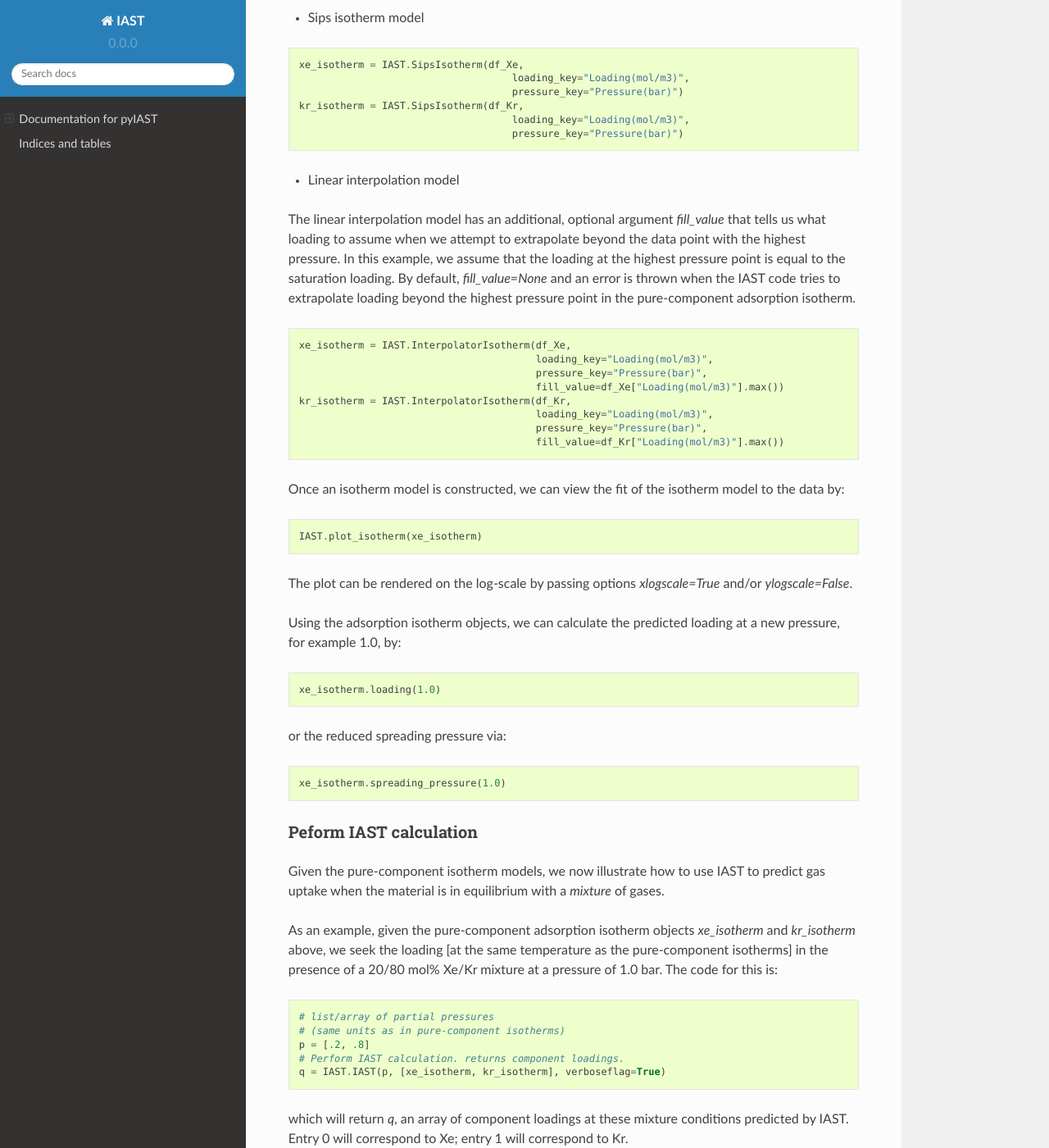
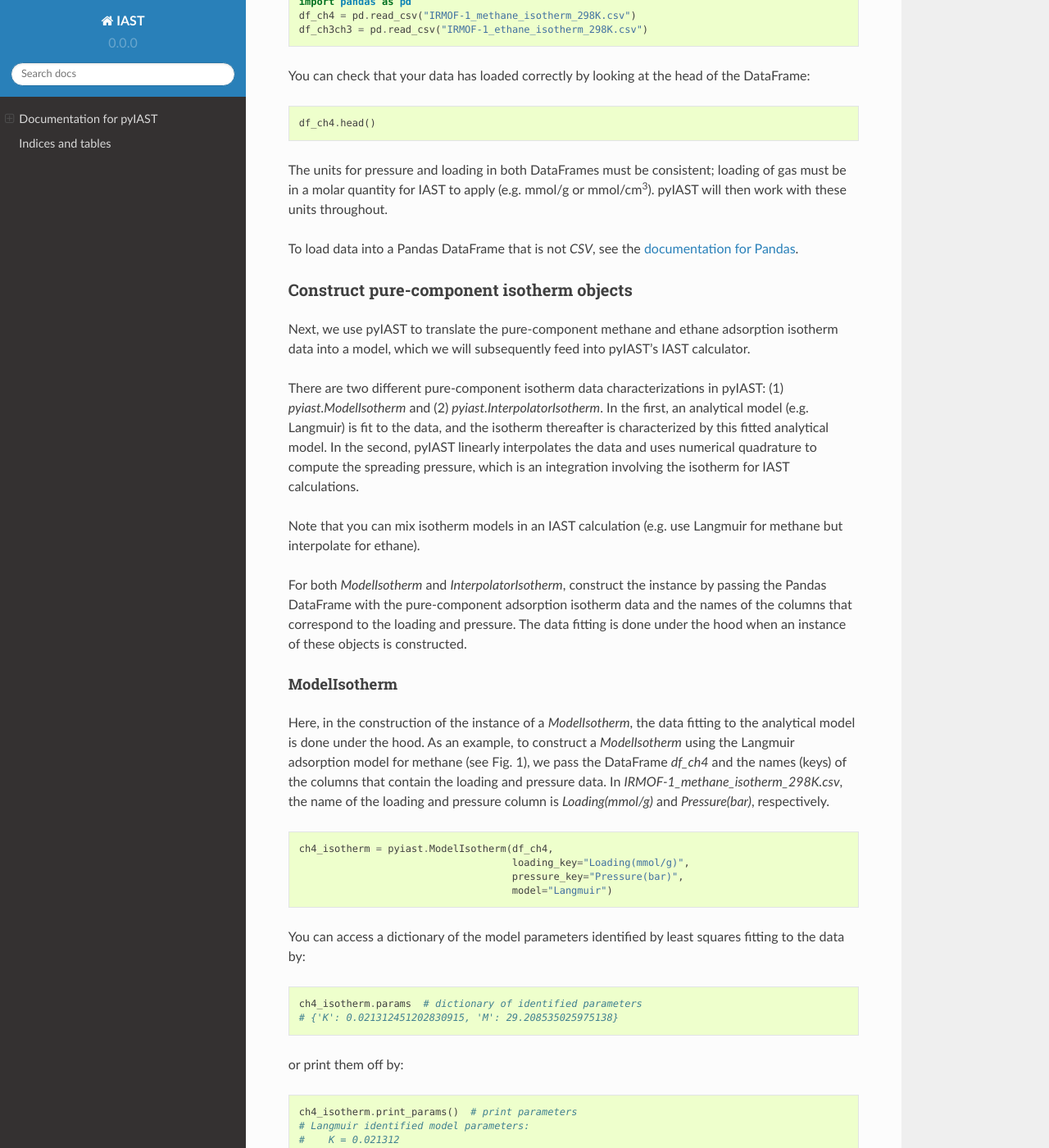
Before and after one commit to CorySimon/pyIAST, a Sphinx documentation site: the page built from docs/index.rst, in a window 1280 px wide and 1400 px high, scrolled down 3161 px. Shown: the whole window at 82% size. Built offline with Sphinx 7.4.7 and the Read the Docs theme 2.0.0, drawn with Linux system fonts in a browser that asks for light colours; some of the changed text lies outside the part shown.

Commit message:
updated docs

```diff
--- a/docs/index.rst
+++ b/docs/index.rst
@@ -1,22 +1,43 @@
-.. IAST documentation master file, created by
-   sphinx-quickstart on Thu May 28 12:45:03 2015.
-   You can adapt this file completely to your liking, but it should at least
-   contain the root `toctree` directive.
-
 Documentation for pyIAST
 ========================
 
-This Python package, `pyIAST <https://github.com/CorySimon/pyIAST>`_, takes pure-component gas adsorption isotherms in a nanoporous material and predicts mixture isotherms using the Ideal Adsorbed Solution Theory (IAST).
+This Python package, `pyIAST <https://github.com/CorySimon/pyIAST>`_, predicts mixed-gas adsorption isotherms from a set of pure-component gas adsorption isotherms in a nanoporous material using Ideal Adsorbed Solution Theory (IAST).
 
-pyIAST has five options to characterize the pure-component adsorption isotherms from a set of simulated or experimental data points:
+pyIAST characterizes a pure-component adsorption isotherm from a set of simulated or experimental data points by:
 
-1. Fit a Langmuir isotherm model
-2. Fit a quadratic isotherm model
-3. Fit a BET isotherm model
-4. Fit a Sips isotherm model
-5. Use linear interpolation (numerical quadrature for spreading pressures)
+(i) fitting an analytical model to the data [e.g., Langmuir, quadratic, BET, Sips, or Dual-site Langmuir Freundlich].
 
-If you would like an additional model implemented, submit an issue on `Github <https://github.com/CorySimon/pyIAST>`_.
+(ii) linearly interpolating the data.
+
+Then, pyIAST performs IAST calculations to predict the mixed-gas adsorption isotherms on the basis of these pure-component adsorption isotherm characterizations.
+
+pyIAST can handle an arbitrary number of components.
+
+Please see our article for theoretical details and consider citing our article if you used pyIAST in your research:
+
+C. Simon, B. Smit, M. Haranczyk. pyIAST: Ideal Adsorbed Solution Theory (IAST) Python Package. Submitted to Computer Physics Communications.
+
+------------
+
+For example, consider that we have pure-component methane and ethane adsorption isotherms in metal-organic framework IRMOF-1 at 298 K.
+
+.. figure:: ../test/pure_component_isotherms.png
+   :alt: pure-component methane and ethane adsorption isotherms in IRMOF-1.
+   :figwidth: 60%
+   :align: center
+
+   Figure 1. Pure-component methane and ethane adsorption isotherm -- the amount of gas adsorbed as a function of pressure-- in metal-organic framework IRMOF-1. Simulated data.
+
+Using this pure-component isotherm data, pyIAST can predict the methane and ethane uptake in IRMOF-1 in the presence of a *mixture* of ethane and methane at 298 K under a variety of compositions. For example, for a mixture at 65.0 bar, Fig. 2 shows that the mixed-gas adsorption isotherms in IRMOF-1 predicted by pyIAST agree with binary component Grand-canonical Monte Carlo simulations.
+
+.. figure:: ../test/IAST_validation.png
+   :alt: pyIAST matches mixed-gas adsorption isotherms from binary GCMC simulations.
+   :figwidth: 60%
+   :align: center
+
+   Figure 2. Methane and ethane adsorption in IRMOF-1 in the presence of a mixture of methane and ethane at 65.0 bar and 298 K. The x-axis shows the composition of ethane in the mixture. The data points are from binary grand-canonical Monte Carlo simulations; the line is from pyIAST.
+
+To ask a question, request an additional feature, report a bug, or suggest an improvement, submit an issue on `Github <https://github.com/CorySimon/pyIAST>`_ or discuss on `Gitter <https://gitter.im/CorySimon/pyIAST?>`_.
 
 ============
 Installation
@@ -26,182 +47,190 @@
 
 .. code-block:: bash
 
-   sudo pip install pyIAST
+   sudo pip install pyiast
 
 pyIAST runs on Python 2.6 and 2.7.
-
-If you are new to Python, I highly recommend working in the `IPython Notebook <http://ipython.org/notebook.html>`_; test scripts and tutorials for this code are written in IPython Notebooks. The instructions for getting started with Python for scientific computing are `here <http://ipython.org/install.html>`_.
 
 As an alternative method to install pyIAST, clone the repository on `Github <https://github.com/CorySimon/pyIAST>`_. `cd` into the main directory `pyIAST` and run the `setup.py` script in the terminal:
 
 .. code-block:: bash
 
-   python setup.py install
+   sudo python setup.py install
 
-If on Windows, you can run the setup file from a command prompt (Start --> Accessories):
+If on Windows, run the setup file from a command prompt (Start --> Accessories):
 
 .. code-block:: bash
 
    setup.py install
 
-===
-Use
-===
+==============
+New to Python?
+==============
 
-Start up a Python 2.6 or 2.7 shell. I strongly recommend using `IPython Notebook <http://ipython.org/notebook.html>`_. For this tutorial on pyIAST, enter the `/XeKrtest` directory. We test pyIAST code with a binary mixture of Xe and Kr in IRMOF-1.
+If new to Python, I *highly* recommend working in the `IPython Notebook <http://ipython.org/notebook.html>`_; test scripts and tutorials for this code are written in IPython Notebooks. The instructions for getting started with Python for scientific computing are `here <http://ipython.org/install.html>`_.
 
-Simulated pure-component adsorption isotherms at 298 K (from single componenent grand-canonical Monte Carlo) are present in the files:
+===============
+pyIAST tutorial
+===============
 
-- `IRMOF-1_clean_Xe_isotherm_298K.csv`
-- `IRMOF-1_clean_Kr_isotherm_298K.csv`
-
-We simulated binary mixture isotherms of Xe/Kr in IRMOF-1 at 1 bar total pressure and 298 K at different mixture conditions using dual-component grand-canonical Monte Carlo. This data is present in `mixture_Xe_Kr_IRMOF-1_clean_298K.csv`. In this tutorial, we use pyIAST to reproduce this result.
-
-First, import the `IAST` package:
+For this tutorial on pyIAST, enter the `/test` directory of pyIAST. While you can type this code into the Python shell, I highly recommend instead opening an `IPython Notebook <http://ipython.org/notebook.html>`_. First, import pyIAST into Python after installation.
 
 .. code-block:: python
 
-   import IAST
+   import pyiast
+
+For our tutorial, we have the pure-component methane and ethane adsorption isotherm data for metal-organic framework IRMOF-1 in Fig 1. We seek to predict the methane and ethane uptake in the presence of a binary mixture of methane and ethane in IRMOF-1 at the same temperature. As an example, consider a 5/95 mol % ethane/methane mixture at a total pressure of 65.0 bar and 298 K.
 
 ---------------------------------------
 Import the pure-component isotherm data
 ---------------------------------------
 
-Use the `Pandas` package (`documentation for Pandas <http://pandas.pydata.org/>`_) to load the pure-component adsorption isotherms as DataFrames:
+The data in Fig. 1 (from single componenent grand-canonical Monte Carlo simulations) are present in the `CSV <https://en.wikipedia.org/wiki/Comma-separated_values>`_ files:
+
+- `IRMOF-1_ethane_isotherm_298K.csv.csv`
+- `IRMOF-1_methane_isotherm_298K.csv.csv`
+
+To import this data into Python, use the `Pandas` package (`documentation for Pandas <http://pandas.pydata.org/>`_). The following code will return a Pandas `DataFrame <http://pandas.pydata.org/pandas-docs/stable/dsintro.html#dataframe>`_ instance, which is useful for storing and manipulating tabular data.
 
 .. code-block:: python
 
     import pandas as pd
-    df_Xe = pd.read_csv("IRMOF-1_Xe_isotherm_298K.csv")
-    df_Kr = pd.read_csv("IRMOF-1_Kr_isotherm_298K.csv")
+    df_ch4 = pd.read_csv("IRMOF-1_methane_isotherm_298K.csv")
+    df_ch3ch3 = pd.read_csv("IRMOF-1_ethane_isotherm_298K.csv")
 
-The units for pressure and loading in both DataFrames must be consistent; loading of gas must be in a molar quantity for IAST to apply (e.g. mmol/g or mmol/cm\ :superscript:`3`). The `IAST` package will then work with these units throughout.
+You can check that your data has loaded correctly by looking at the head of the DataFrame:
 
-To load data into a Pandas DataFrame that is of a different format, see the `documentation for Pandas <http://pandas.pydata.org/>`_.
+.. code-block:: python
+
+   df_ch4.head()
+
+The units for pressure and loading in both DataFrames must be consistent; loading of gas must be in a molar quantity for IAST to apply (e.g. mmol/g or mmol/cm\ :superscript:`3`). pyIAST will then work with these units throughout.
+
+To load data into a Pandas DataFrame that is not `CSV`, see the `documentation for Pandas <http://pandas.pydata.org/>`_.
 
 -----------------------------------------
 Construct pure-component isotherm objects
 -----------------------------------------
 
-We separate the process of characterizing the pure-component adsorption isotherms from performing IAST calculations. Construct the pure-component adsorption isotherm models by passing the DataFrame with the pure-component adsorption isotherm and the names of the columns that correspond to the loading and pressure. The data fitting is done under the hood when these objects are constructed.
+Next, we use pyIAST to translate the pure-component methane and ethane adsorption isotherm data into a model, which we will subsequently feed into pyIAST's IAST calculator.
 
-* Langmuir isotherm model
+There are two different pure-component isotherm data characterizations in pyIAST: (1) `pyiast.ModelIsotherm` and (2) `pyiast.InterpolatorIsotherm`. In the first, an analytical model (e.g. Langmuir) is fit to the data, and the isotherm thereafter is characterized by this fitted analytical model. In the second, pyIAST linearly interpolates the data and uses numerical quadrature to compute the spreading pressure, which is an integration involving the isotherm for IAST calculations.
+
+Note that you can mix isotherm models in an IAST calculation (e.g. use Langmuir for methane but interpolate for ethane).
+
+For both `ModelIsotherm` and `InterpolatorIsotherm`, construct the instance by passing the Pandas DataFrame with the pure-component adsorption isotherm data and the names of the columns that correspond to the loading and pressure. The data fitting is done under the hood when an instance of these objects is constructed.
+
+ModelIsotherm
+~~~~~~~~~~~~~
+
+Here, in the construction of the instance of a `ModelIsotherm`, the data fitting to the analytical model is done under the hood. As an example, to construct a `ModelIsotherm` using the Langmuir adsorption model for methane (see Fig. 1), we pass the DataFrame `df_ch4` and the names (keys) of the columns that contain the loading and pressure data. In `IRMOF-1_methane_isotherm_298K.csv`, the name of the loading and pressure column is `Loading(mmol/g)` and `Pressure(bar)`, respectively.
 
 .. code-block:: python
 
-    xe_isotherm = IAST.LangmuirIsotherm(df_Xe,
-                                        loading_key="Loading(mol/m3)",
-                                        pressure_key="Pressure(bar)")
-    kr_isotherm = IAST.LangmuirIsotherm(df_Kr,
-                                        loading_key="Loading(mol/m3)",
-                                        pressure_key="Pressure(bar)")
+    ch4_isotherm = pyiast.ModelIsotherm(df_ch4,
+                                        loading_key="Loading(mmol/g)",
+                                        pressure_key="Pressure(bar)",
+                                        model="Langmuir")
 
-You may access the model parameters identified by least squares fitting by:
+You can access a dictionary of the model parameters identified by least squares fitting to the data by:
 
 .. code-block:: python
 
-   xe_isotherm.M  # saturation loading (units: mol/m3 here)
-   xe_isotherm.K  # Langmuir constant (units : 1/bar here)
+    ch4_isotherm.params  # dictionary of identified parameters
+    # {'K': 0.021312451202830915, 'M': 29.208535025975138}
 
-or print them automatically by:
+or print them off by:
 
 .. code-block:: python
 
-   xe_isotherm.print_params()
+    ch4_isotherm.print_params()  # print parameters
+    # Langmuir identified model parameters:
+    #    K = 0.021312
+    #    M = 29.208535
+    # RMSE = 0.270928487851
 
-* Quadratic isotherm model
+pyIAST will plot the isotherm data points and resuling model fit by:
 
 .. code-block:: python
 
-    xe_isotherm = IAST.QuadraticIsotherm(df_Xe,
-                                         loading_key="Loading(mol/m3)",
-                                         pressure_key="Pressure(bar)")
-    kr_isotherm = IAST.QuadraticIsotherm(df_Kr,
-                                         loading_key="Loading(mol/m3)",
-                                         pressure_key="Pressure(bar)")
+   pyiast.plot_isotherm(ch3ch3_isotherm, xlogscale=False, ylogscale=False)
 
-You may see the model parameters identified by least squares fitting by:
+To predict the loading at a new pressure using the identified model, for example at 40.0 bar, one can call:
 
 .. code-block:: python
 
-   xe_isotherm.M  # half of saturation loading (units: mol/m3 here)
-   xe_isotherm.Ka  # isotherm constant (units : 1/bar here)
-   xe_isotherm.Kb  # isotherm constant (units : 1/bar^2 here)
+    ch4_isotherm.loading(40.0)  # returns predicted loading at 40 bar.
+    # 13.441427980586377 (same units as in df_ch4, mmol/g)
 
-* BET isotherm model
+or the reduced spreading pressure (used for IAST calculations) via:
 
 .. code-block:: python
 
-    xe_isotherm = IAST.BETIsotherm(df_Xe,
-                                        loading_key="Loading(mol/m3)",
-                                        pressure_key="Pressure(bar)")
-    kr_isotherm = IAST.BETIsotherm(df_Kr,
-                                        loading_key="Loading(mol/m3)",
-                                        pressure_key="Pressure(bar)")
-* Sips isotherm model
+    ch4_isotherm.spreading_pressure(40.0)
+    # 18.008092685521699
+
+pyIAST fits other models (see the list `pyiast._MODELS` for available models), for example, the quadratic isotherm model, by passing `model="Quadratic"` into the construction of the `ModelIsotherm` instance.
+
+A nonlinear data-fitting routine is used in pyIAST to fit the model parameters to the data. pyIAST uses heuristics for starting guesses for these model parameters. But, you can pass your own parameter guesses in the form of a dictionary `param_guess` when you construct the instance. For example, if you want to use 25.0 as a starting guess for the `M` parameter in the Langmuir model:
 
 .. code-block:: python
 
-    xe_isotherm = IAST.SipsIsotherm(df_Xe,
-                                        loading_key="Loading(mol/m3)",
-                                        pressure_key="Pressure(bar)")
-    kr_isotherm = IAST.SipsIsotherm(df_Kr,
-                                        loading_key="Loading(mol/m3)",
-                                        pressure_key="Pressure(bar)")
+    ch4_isotherm = pyiast.ModelIsotherm(df_ch4,
+                                        loading_key="Loading(mmol/g)",
+                                        pressure_key="Pressure(bar)",
+                                        model="Langmuir",
+                                        param_guess={"M": 25.0})
 
+You can see the naming convention for model parameters in pyIAST in the dictionary `pyiast._MODEL_PARAMS` as well as in the documentation for the `ModelIsotherm` below.
 
-* Linear interpolation model
+InterpolatorIsotherm
+~~~~~~~~~~~~~~~~~~~~
 
-The linear interpolation model has an additional, optional argument `fill_value` that tells us what loading to assume when we attempt to extrapolate beyond the data point with the highest pressure. In this example, we assume that the loading at the highest pressure point is equal to the saturation loading. By default, `fill_value=None` and an error is thrown when the IAST code tries to extrapolate loading beyond the highest pressure point in the pure-component adsorption isotherm.
+The `InterpolatorIsotherm`, where pyIAST linearly interpolates the isotherm data, is constructed very similary to the `ModelIsotherm`, but now there is not a need to pass `model`.
 
 .. code-block:: python
 
-    xe_isotherm = IAST.InterpolatorIsotherm(df_Xe,
-                                            loading_key="Loading(mol/m3)",
-                                            pressure_key="Pressure(bar)",
-                                            fill_value=df_Xe["Loading(mol/m3)"].max())
-    kr_isotherm = IAST.InterpolatorIsotherm(df_Kr,
-                                            loading_key="Loading(mol/m3)",
-                                            pressure_key="Pressure(bar)",
-                                            fill_value=df_Kr["Loading(mol/m3)"].max())
+    ch4_isotherm = pyiast.InterpolatorIsotherm(df_ch4,
+                                        loading_key="Loading(mmol/g)",
+                                        pressure_key="Pressure(bar)")
 
-Once an isotherm model is constructed, we can view the fit of the isotherm model to the data by:
+This `InterpolatorIsotherm` object behaves analogously to the `ModelIsotherm`; for example `ch4_isotherm.loading(40.0)` returns the loading at 40.0 bar via linear interpolation. When we attempt to extrapolate beyond the data point with the highest pressure, the `ch4_isotherm` above will throw an exception.
+
+The `InterpolatorIsotherm` has an additional, optional argument `fill_value` that tells us what loading to assume when we attempt to extrapolate beyond the highest pressure observed in the pure-component isotherm data. For example, if the isotherm looks reasonably saturated, we can assume that the loading at the highest pressure point is equal to the largest loading in the data:
 
 .. code-block:: python
 
-   IAST.plot_isotherm(xe_isotherm)
+    ch4_isotherm = pyiast.InterpolatorIsotherm(df_ch4,
+                                        loading_key="Loading(mmol/g)",
+                                        pressure_key="Pressure(bar)",
+                                        fill_value=df_ch4['Loading(mmol/g)'].max())
+    ch4_isotherm.loading(500.0)  # returns 66.739250428032904
 
-The plot can be rendered on the log-scale by passing options `xlogscale=True` and/or `ylogscale=False`.
+Should I use `ModelIsotherm` or `InterpolatorIsotherm`?
+~~~~~~~~~~~~~~~~~~~~~~~~~~~~~~~~~~~~~~~~~~~~~~~~~~~~~~~
 
-Using the adsorption isotherm objects, we can calculate the predicted loading at a new pressure, for example 1.0, by:
+See the discussion in our manuscript:
+
+C. Simon, B. Smit, M. Haranczyk. pyIAST: Ideal Adsorbed Solution Theory (IAST) Python Package. Submitted to Computer Physics Communications.
+
+--------------------------
+Peform an IAST calculation
+--------------------------
+
+Given the pure-component isotherm characterizations constructed with pyIAST, we now illustrate how to use pyIAST to predict gas uptake when the material is in equilibrium with a *mixture* of gases. We have `ch4_isotherm` as above and an analogously constructed pure-component ethane adsorption isotherm object `ch3ch3_isotherm`.
+
+As an example, we seek the loading [at 298 K, the same temperature as the pure-component isotherms] in the presence of a 5/95 mol% ethane/methane mixture at a total pressure of 65.0 bar. The code for this is:
 
 .. code-block:: python
 
-   xe_isotherm.loading(1.0)
+    total_pressure = 65.0  # total pressure (bar)
+    y = np.array([0.05, 0.95])  # gas mole fractions
+    # partial pressures are now P_total * y
+    # Perform IAST calculation
+    q = pyiast.iast(total_pressure * y, [ch3ch3_isotherm, ch4_isotherm], verboseflag=True)
+    # returns q = array([4.4612935, 13.86364776])
 
-or the reduced spreading pressure via:
-
-.. code-block:: python
-
-   xe_isotherm.spreading_pressure(1.0)
-
------------------------
-Peform IAST calculation
------------------------
-
-Given the pure-component isotherm models, we now illustrate how to use IAST to predict gas uptake when the material is in equilibrium with a *mixture* of gases.
-
-As an example, given the pure-component adsorption isotherm objects `xe_isotherm` and `kr_isotherm` above, we seek the loading [at the same temperature as the pure-component isotherms] in the presence of a 20/80 mol% Xe/Kr mixture at a pressure of 1.0 bar. The code for this is:
-
-.. code-block:: python
-
-    # list/array of partial pressures
-    # (same units as in pure-component isotherms)
-    p = [.2, .8]
-    # Perform IAST calculation. returns component loadings.
-    q = IAST.IAST(p, [xe_isotherm, kr_isotherm], verboseflag=True)
-
-which will return `q`, an array of component loadings at these mixture conditions predicted by IAST. Entry 0 will correspond to Xe; entry 1 will correspond to Kr.
+which will return `q`, an array of component loadings at these mixture conditions predicted by IAST. Entry 0 will correspond to ethane; entry 1 will correspond to methane. The flag `verboseflag` will print details of the IAST calculation. When the result required an extrapolation of the pressure beyond the highest pressure observed in the data, pyIAST will print a warning to the user. It may be necessary to collect pure-component isotherm data at higher pressures for the conditions in which you are interested.
 
 ------------------------
 Reverse IAST calculation
@@ -209,15 +238,18 @@
 
 In reverse IAST, we specify the mole fractions of gas in the *adsorbed* phase and the total bulk gas pressure, then calculate the bulk gas composition that yields these adsorbed mole fractions. This is useful e.g. in catalysis, where one seeks to control the composition of gas adsorbed in the material.
 
-As an example,  given the pure-component adsorption isotherm objects `xe_isotherm` and `kr_isotherm` above, we seek the bulk gas composition [at the same temperature as the pure-component isotherms] that will yield a 20/80 mol% Xe/Kr mixture in the *adsorbed phase* at a total bulk gas pressure of 1.0. The code for this is:
+As an example, we seek the bulk gas composition [at 298 K, the same temperature as the pure-component isotherms] that will yield a 20/80 mol% ethane/methane mixture in the *adsorbed phase* at a total bulk gas pressure of 65.0. The code for this is:
 
 .. code-block:: python
 
-    P_total = 1.0
-    z = [.2, .8]  # list/array of desired mole fractions in adsorbed phase
-    y, q = IAST.reverse_IAST(z, P_total, [xe_isotherm, kr_isotherm])
+    total_pressure  = 65.0  # total pressure (bar)
+    x = [0.2, 0.8]  # list/array of desired mole fractions in adsorbed phase
+    y, q = pyiast.reverse_iast(x, total_pressure, [ch3ch3_isotherm, ch4_isotherm])
+    # returns (array([ 0.03911984,  0.96088016]), array([  3.62944368,  14.51777472]))
 
-which will return `y`, the required bulk gas phase mole fractions, and `q`, an array of component loadings at these mixture conditions predicted by IAST. Entry 0 will correspond to Xe; entry 1 will correspond to Kr.
+which will return `y`, the required bulk gas phase mole fractions, and `q`, an array of component loadings at these mixture conditions predicted by IAST. Entry 0 will correspond to ethane; entry 1 will correspond to methane.
+
+A variant of this tutorial, where we generate Fig. 2, is available in `this IPython Notebook <https://github.com/CorySimon/pyIAST/blob/master/test/Methane%20and%20ethane%20test.ipynb>`_.
 
 ======
 Theory
@@ -231,18 +263,14 @@
 
 Tarafder, A. and Mazzotti, M. A method for deriving explicit binary isotherms obeying ideal adsorbed solution theory. Chem. Eng. Technol. 2012, 35, No. 1, 102-108.
 
+We provide an accessible derivation of IAST and other discussions in our manuscript:
+
+C. Simon, B. Smit, M. Haranczyk. pyIAST: Ideal Adsorbed Solution Theory (IAST) Python Package. Submitted to Computer Physics Communications.
+
 =====
 Tests
 =====
 
-This code was tested using pure-component Xe and Kr adsorption isotherms in IRMOF-1 to predict the uptake of Xe and Kr at 1 bar in a variety of Xe mole fractions. The test is displayed in `this IPython notebook <https://github.com/CorySimon/pyIAST/blob/master/XeKrtest/Test.ipynb>`_, and the files for reproduction of this result are in the `/XeKrtest` directory.
-
-**TL;DR** The following plot shows the simulated Xe/Kr adsorption (points) using binary grand-canonical Monte Carlo simulations against the IAST prediction from pure-component adsorption isotherms (solid lines).
-
-.. image:: validation.png
-   :align: center
-
-Tests are also available for a mixture of methane and ethane in `this IPython Notebook <https://github.com/CorySimon/pyIAST/blob/master/test/Methane%20and%20ethane%20test.ipynb>`_.
 
 ===============================
 Class documentation and details
@@ -256,7 +284,7 @@
 
 .. autofunction:: plot_isotherm
 
-.. automodule:: IAST
+.. automodule:: pyiast
    :special-members:
    :members:
 
```
Also changed, not shown: 2 other files.
